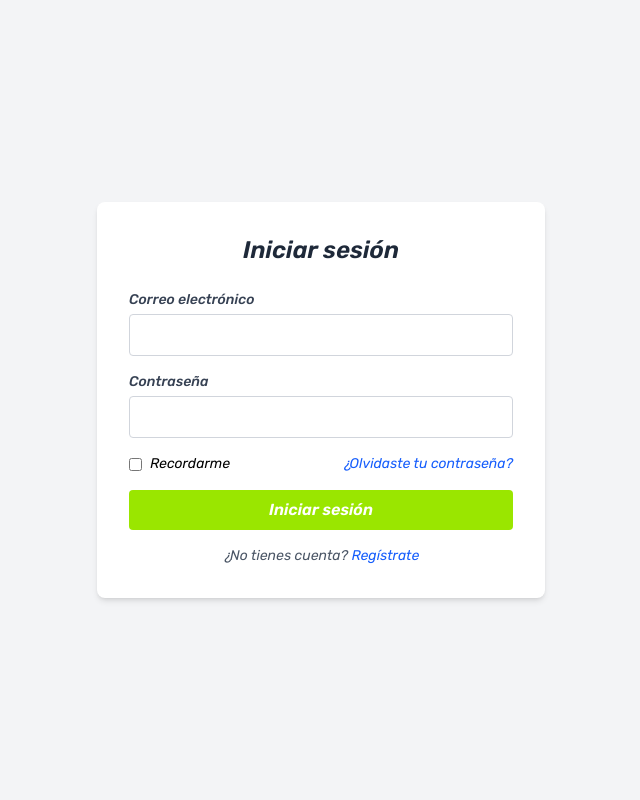
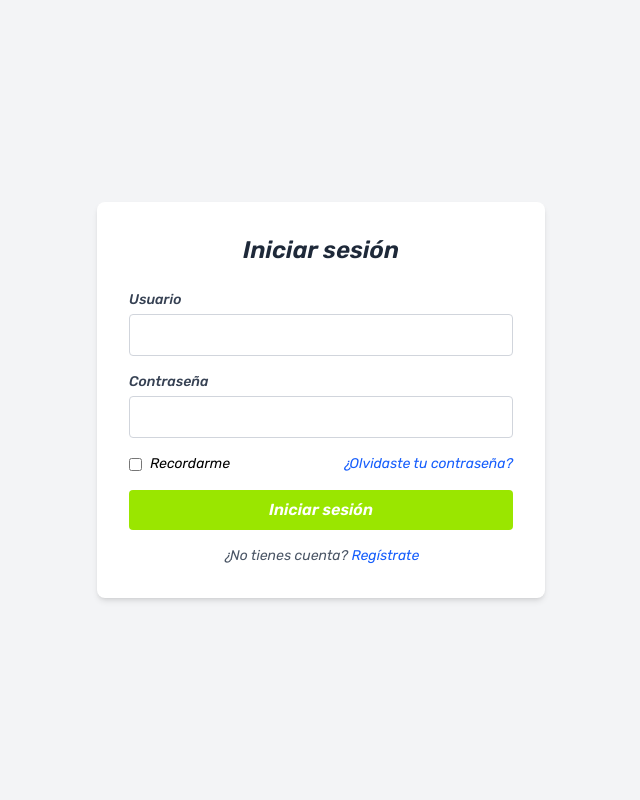
Before and after one commit to Edgarbri26/todoEnLed-online, a PHP site: page /app/views/LoginVistaPrueva.php in a window 1280 px wide. Shown: the whole page, without its empty margins (319-959 px from the left). Run offline with PHP 8.4, Linux system fonts and the light colour scheme; some libraries are stand-ins or nearby versions.

Commit message:
Cambio en la etiqueta del campo de entrada de usuario en el formulario de inicio de sesión, de "Correo electrónico" a "Usuario" para mayor claridad.

```diff
--- a/app/views/LoginVistaPrueva.php
+++ b/app/views/LoginVistaPrueva.php
@@ -8,7 +8,7 @@
 
       <form action="../Controllers/controller_login.php" method="post" class="space-y-4">
         <div>
-          <label for="username" class="block text-sm font-medium text-gray-700">Correo electrónico</label>
+          <label for="username" class="block text-sm font-medium text-gray-700">Usuario</label>
           <input type="text" name="username" id="username" class="mt-1 w-full px-3 py-2 border border-gray-300 rounded focus:outline-none focus:ring-2 focus:ring-verde-principal" required>
         </div>
 
```
